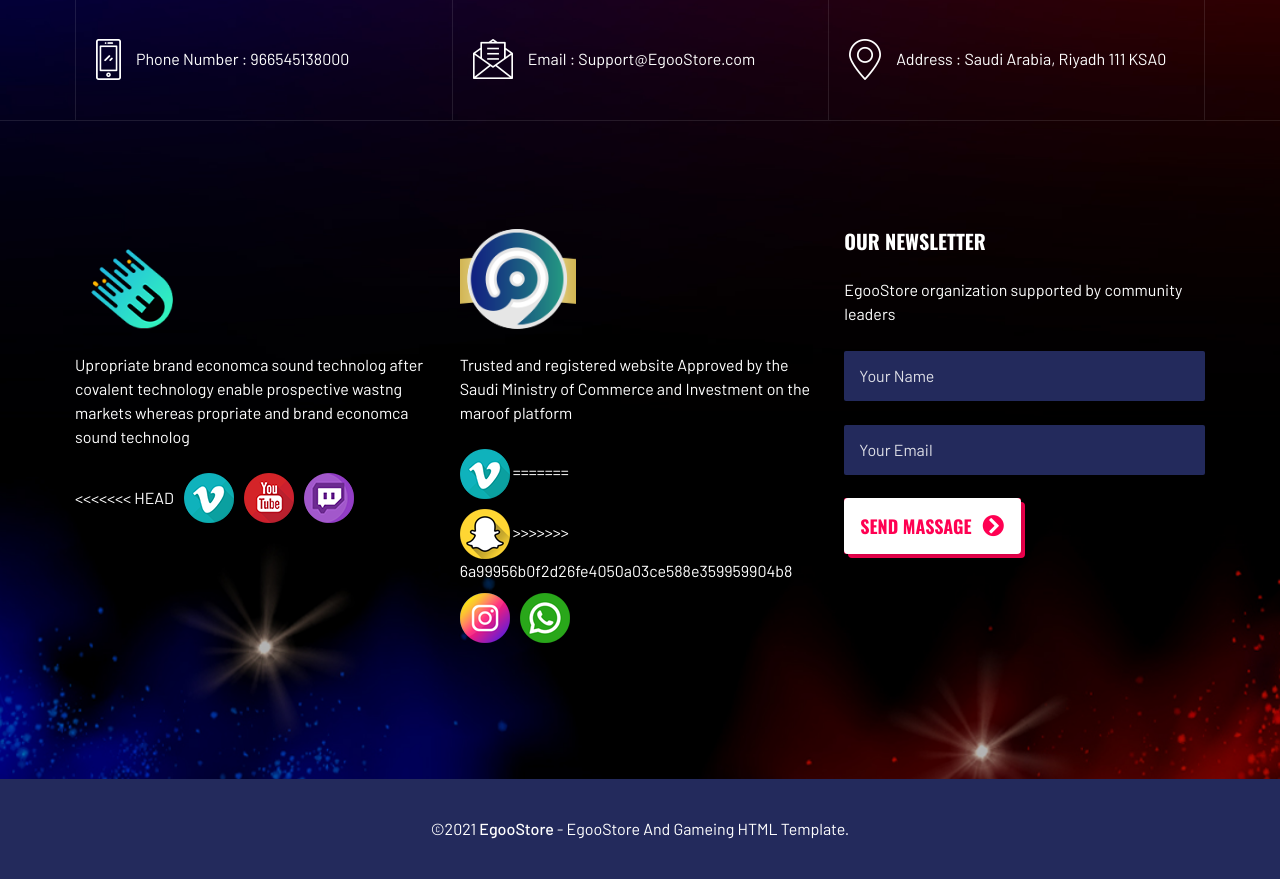
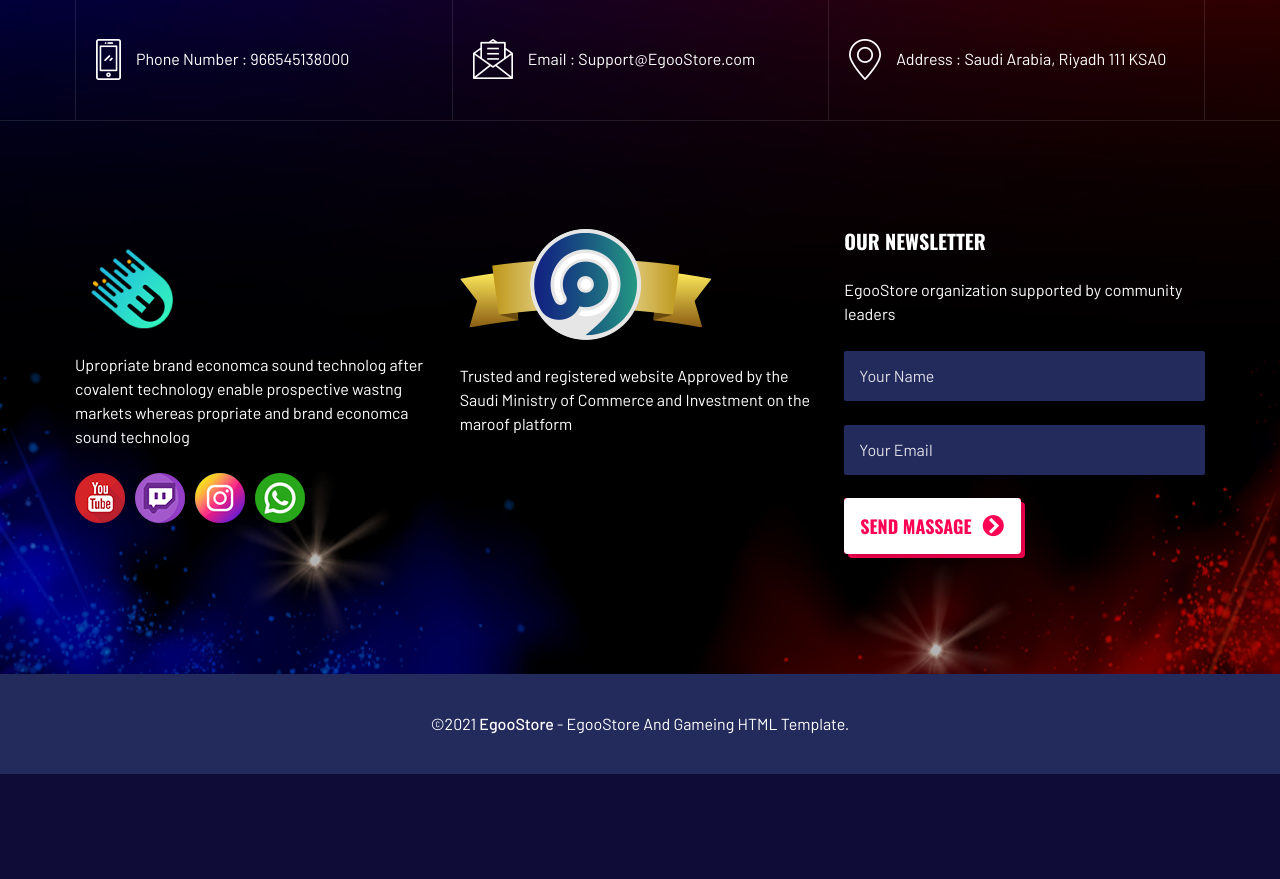
Before and after one commit to Abdu11ah00/EgooStore_Project, a PHP site: page /index.PHP in a window 1280 px wide. Shown: the part 4066-4945 px from the top of the page. After the commit the page ends 4840 px from the top, so only its background shows below. Run offline with PHP 8.4, Linux system fonts and the light colour scheme; data comes from the database, SQL or seed files in the repository; style sheets or scripts are compiled from the project's sources.

Commit message:
Edit some problem

```diff
--- a/Store/includes/footer.php
+++ b/Store/includes/footer.php
@@ -56,13 +56,13 @@
                                         enable prospective wastng markets whereas propriate and brand economca sound
                                         technolog</p>
                                     <ul class="match-social-list d-flex flex-wrap align-items-center">
-<<<<<<< HEAD
-                                        <li><a href="#"><img src="assets/images/match/social-1.png" alt="tiktok"></a>
-                                        </li>
                                         <li><a href="#"><img src="assets/images/match/social-2.png" alt="youtube"></a>
                                         </li>
                                         <li><a href="#"><img src="assets/images/match/social-3.png" alt="twitch"></a>
-
+                                        </li>
+                                        <li><a href="#"><img src="assets/images/match/instagram.png" alt="instagram"></a>
+                                        </li>
+                                        <li><a href="#"><img src="assets/images/match/Whatsapp.png" alt="Whatsapp"></a>
                                         </li>
                                     </ul>
                                 </div>
@@ -74,22 +74,12 @@
                         <div class="footer-middle-item-wrapper">
                             <div class="footer-middle-item mb-lg-0">
                                 <div class="fm-item-title mb-4">
-                                    <img style="width: 116px; height: 100px; object-fit: cover;"  src="./assets/images/logo/ImageM.png" alt="logo">
+                                    <!-- <img style="width: 116px; height: 100px; object-fit: cover;"  src="./assets/images/logo/ImageM.png" alt="logo"> -->
+                                    <img   src="./assets/images/logo/ImageM.png" alt="logo">
                                 </div>
                                 <div class="fm-item-content">
                                     <p class="mb-4">Trusted and registered website
                                     Approved by the Saudi Ministry of Commerce and Investment on the maroof platform</p>
-                                    <ul class="match-social-list d-flex flex-wrap align-items-center">
-                                        <li><a href="#"><img src="assets/images/match/social-1.png" alt="twitter"></a>
-=======
-                                        <li><a href="#"><img src="assets/images/match/Snapchat.png" alt="Snapchat"></a>
->>>>>>> 6a99956b0f2d26fe4050a03ce588e359959904b8
-                                        </li>
-                                        <li><a href="#"><img src="assets/images/match/instagram.png" alt="instagram"></a>
-                                        </li>
-                                        <li><a href="#"><img src="assets/images/match/Whatsapp.png" alt="Whatsapp"></a>
-                                        </li>
-                                    </ul>
                                 </div>
                             </div>
                         </div>
```
